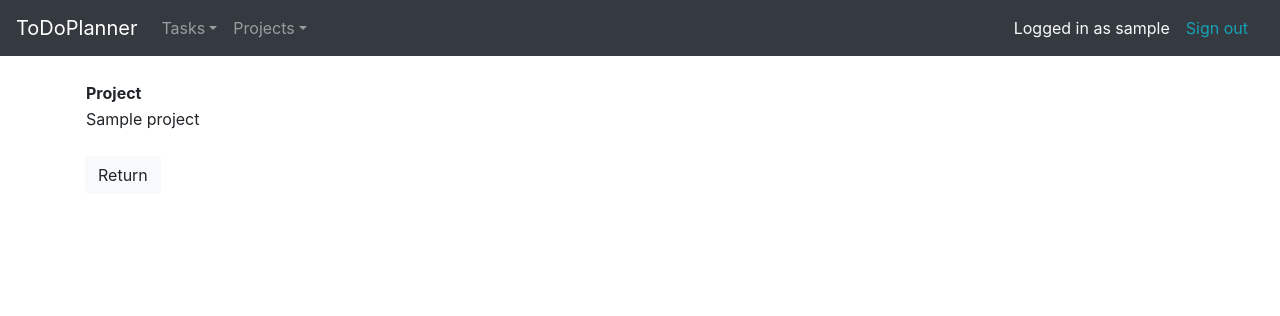
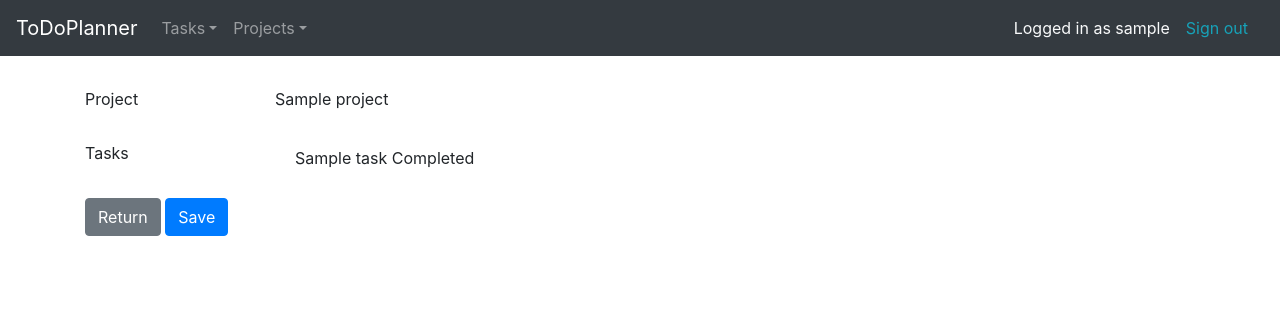
Before and after one commit to Patrieli/Tietokantasovellus, a Flask app: page /projects/1 in a window 1280 px wide. Shown: the top 316 px of the page. Run offline with Flask 2, Linux system fonts and the light colour scheme; a user stored in the database is signed in; tables that the repository leaves empty hold one stand-in row (values such as "Sample post"); some libraries are stand-ins or nearby versions.

Commit message:
projects functionality changed

```diff
--- a/application/projects/forms.py
+++ b/application/projects/forms.py
@@ -1,5 +1,5 @@
 from flask_wtf import FlaskForm
-from wtforms import StringField, validators
+from wtforms import IntegerField, StringField, validators
 
 class ProjectForm(FlaskForm):
     name = StringField("Project name", [validators.Length(min=3, max=30), validators.DataRequired()])
--- a/application/projects/models.py
+++ b/application/projects/models.py
@@ -14,3 +14,20 @@ class Project(Base):
     def __init__(self, name):
         self.name = name
         self.active = False
+
+    @staticmethod
+    def project_tasks(user_id, project_id):
+
+        stmt = text("SELECT COUNT(task.id) AS count, task.name, task.deadline, task.state FROM project "
+                    "INNER JOIN task ON task.project_id = project.id "
+                    "INNER JOIN user ON project.user_id = user.id "
+                    "WHERE (project.user_id = :user_id) AND (task.project_id = :project_id) "
+                    "GROUP BY task.name, task.deadline, task.state" ).params(user_id=user_id, project_id=project_id)
+
+        res = db.engine.execute(stmt)
+
+        response = []
+        for row in res:
+            response.append({"count":row[0], "name":row[1], "deadline":row[2], "state":row[3]})
+
+        return response
--- a/application/projects/views.py
+++ b/application/projects/views.py
@@ -4,6 +4,7 @@ from flask_login import login_required, current_user, login_manager
 from application import app, db
 from application.projects.models import Project
 from application.projects.forms import ProjectForm
+from application.tasks.models import Task
 
 @app.route("/projects", methods=["GET"])
 @login_required
@@ -23,15 +24,34 @@ def create_project():
     if not form.validate():
         return render_template("projects/create.html", form = form)
 
-    t = Project(form.name.data)
-    t.user_id = current_user.id
+    p = Project(form.name.data)
+    p.user_id = current_user.id
+    p.active = True
 
-    db.session().add(t)
+    db.session().add(p)
     db.session().commit()
 
-    return redirect(url_for("projects_index"))
+    return render_template("projects/tasks.html", form = ProjectForm(),
+    tasks = Task.query.filter_by(user_id = current_user.id).filter(Task.project_id == None).filter(Task.archived == False),
+    count = Task.query.filter_by(user_id = current_user.id).filter(Task.project_id == None).filter(Task.archived == False).count(),
+    project_id = p.id, project_name = p.name)
 
 @app.route("/projects/<project_id>", methods=["GET"])
 @login_required
 def open_project(project_id):
-    return render_template("projects/project.html", project = Project.query.get(project_id))
+    return render_template("projects/project.html", project = Project.query.get(project_id),
+    tasks = Project.project_tasks(current_user.id, project_id))
+
+@app.route("/projects/tasks/<project_id>", methods=["POST"])
+@login_required
+def project_tasks(project_id):
+
+    p = Project.query.filter_by(id=project_id).first()
+
+    task_ids = request.form.getlist('check')
+    for task in task_ids:
+        t = Task.query.get(task)
+        t.project_id = p.id
+        db.session().commit()
+
+    return redirect(url_for("projects_index"))
--- a/application/templates/projects/list.html
+++ b/application/templates/projects/list.html
@@ -3,7 +3,7 @@
 {% block body %}
     <table>
         <tr>
-          <th>Project</th>
+          <th>Projects</th>
         </tr>
         {% for project in projects %}
         <tr>
--- a/application/templates/projects/project.html
+++ b/application/templates/projects/project.html
@@ -1,18 +1,27 @@
 {% extends "layout.html" %}
 
 {% block body %}
-    <table>
-        <tr>
-          <th>Project</th>
-        </tr>
-        <tr>
-          <td>
-            {{ project.name }}
-          </td>
-        </tr>
-    </table>
-    <br>
-    <div>
-        <button type="button" class="btn btn-light" onclick=window.location.href='{{ url_for('projects_index') }}';>Return</button>
+<form>
+  <div class="form-group row">
+    <label for="projectName" class="col-sm-2 col-form-label">Project</label>
+    <div class="col-sm-10">
+      <label type="text" readonly class="form-control-plaintext" id="projectName">{{ project.name }}</label>
     </div>
+  </div>
+  <div class="form-group row">
+    <label for="addTasks" class="col-sm-2 col-form-label">Tasks</label>
+    <div class="col-sm-10">
+      <ul class="list-group list-group-flush">
+        {% for task in tasks %}
+        <li class="list-group-item">{{ task.name }} {{ task.state }}</li>
+        {% endfor %}
+      </ul>
+    </div>
+  </div>
+  <div>
+    <button type="button" class="btn btn-secondary" onclick=window.location.href='{{ url_for('projects_index') }}';>Return</button>
+    <button type="button" class="btn btn-primary" onclick=window.location.href='{{ url_for('projects_index') }}';>Save</button>
+  </div>
+</form>
+
 {% endblock %}
```
Also changed, not shown: application/templates/projects/create.html (+20 -17 lines), application/templates/projects/tasks.html (added, +69 -0 lines).
